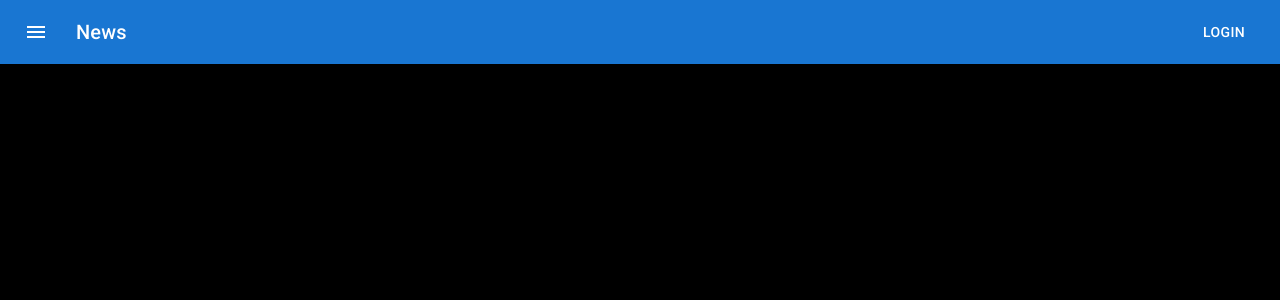
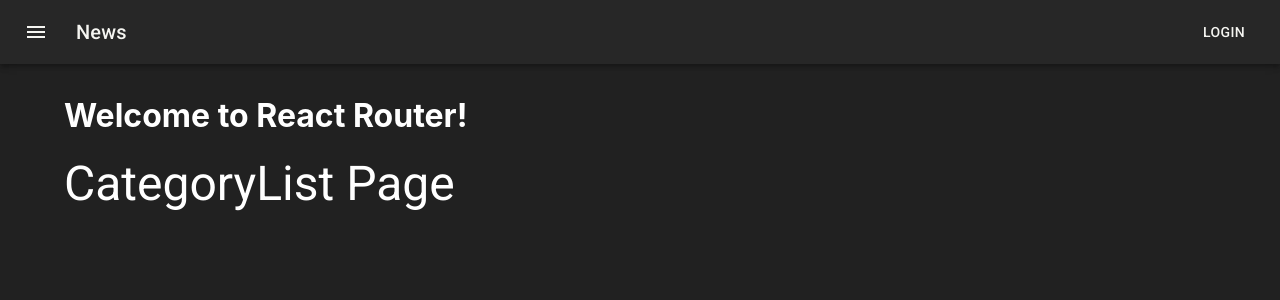
Before and after one commit to Alpiona/codeflix-admin-react, a React (Create React App) app: page / in a window 1280 px wide. Shown: the top 300 px of the page. Built offline with nearby package versions, Linux system fonts and the light colour scheme.

Commit message:
Create categorySlice

```diff
--- a/package.json
+++ b/package.json
@@ -18,6 +18,7 @@
     "react": "^18.2.0",
     "react-dom": "^18.2.0",
     "react-redux": "^8.0.5",
+    "react-router-dom": "^6.4.3",
     "react-scripts": "5.0.1",
     "typescript": "^4.8.4",
     "web-vitals": "^2.1.4"
--- a/src/App.tsx
+++ b/src/App.tsx
@@ -1,21 +1,37 @@
-import * as React from 'react';
 import { ThemeProvider } from '@mui/system';
-import { Box, createTheme } from '@mui/material';
+import { Box, Typography } from '@mui/material';
 import Header from './components/Header';
 import Layout from './components/Layout';
-
-const theme = createTheme({})
+import { appTheme } from './config/theme';
+import { Route, Routes } from 'react-router-dom';
+import { CategoryList } from './features/categories/ListCategory';
+import { CategoryEdit } from './features/categories/EditCategory';
+import { CategoryCreate } from './features/categories/CreateCategory';
 
 export default function App() {
   return(
-    <ThemeProvider theme={theme}>
+    <ThemeProvider theme={appTheme}>
       <Box component="main" sx={{
         height: "100vh",
-        backgroundColor: "#000"
+        backgroundColor: (theme) => theme.palette.grey[900]
       }}>
+
         <Header/>
         <Layout>
-          <h1>Ola Mundo</h1>
+          <h1>Welcome to React Router!</h1>
+          <Routes>
+            <Route path="/" element={<CategoryList />}></Route>
+            <Route path="/categories" element={<CategoryList />}></Route>
+            <Route path="/categories/create" element={<CategoryCreate />}></Route>
+            <Route path="/categories/edit/:id" element={<CategoryEdit />}></Route>
+
+            <Route path="*" element={
+              <Box sx={{color: "white"}}>
+                <Typography variant="h1">404</Typography>
+                <Typography variant="h2">Page not found!</Typography>
+              </Box>
+            }></Route>
+          </Routes>
         </Layout>
       </Box>
     </ThemeProvider>
--- a/src/app/store.ts
+++ b/src/app/store.ts
@@ -1,9 +1,11 @@
 import { configureStore, ThunkAction, Action } from '@reduxjs/toolkit';
 import counterReducer from '../features/counter/counterSlice';
+import categoriesReducer from '../features/categories/categorySlice';
 
 export const store = configureStore({
   reducer: {
     counter: counterReducer,
+    categories: categoriesReducer
   },
 });
 
--- a/src/components/Header.tsx
+++ b/src/components/Header.tsx
@@ -1,5 +1,4 @@
 import { AppBar, Box, Button, IconButton, Toolbar, Typography } from "@mui/material";
-import * as React from "react";
 import MenuIcon from '@mui/icons-material/Menu';
 
 export default function Header() {
--- a/src/components/Layout.tsx
+++ b/src/components/Layout.tsx
@@ -4,7 +4,13 @@ import React from 'react'
 export default function Layout({children}:{children: React.ReactNode}) {
   return (
     <Box>
-      <Container maxWidth="lg" sx={{mt:4, mb:4, bg:"white"}}>
+      <Container
+        maxWidth="lg"
+        sx={{
+          color: "white",
+          mt:4,
+          mb:4,
+        }}>
         {children}
       </Container>
     </Box>
--- /dev/null
+++ b/src/config/theme.ts
@@ -0,0 +1,10 @@
+import { createTheme } from "@mui/material";
+
+export const appTheme = createTheme({
+  palette:{
+    mode: 'dark',
+    primary: { main: "#f5f5f1"},
+    secondary: { main: "#E50914"},
+    text: { primary: "#f5f5f1"}
+  }
+})
--- /dev/null
+++ b/src/features/categories/CreateCategory.tsx
@@ -0,0 +1,9 @@
+import { Box, Typography } from "@mui/material";
+
+export const CategoryCreate = () => (
+  <Box>
+    <Typography variant="h3" component="h1">
+      CategoryCreate Page
+    </Typography>
+  </Box>
+)
--- /dev/null
+++ b/src/features/categories/EditCategory.tsx
@@ -0,0 +1,9 @@
+import { Box, Typography } from "@mui/material";
+
+export const CategoryEdit = () => (
+  <Box>
+    <Typography variant="h3" component="h1">
+      CategoryEdit Page
+    </Typography>
+  </Box>
+)
--- /dev/null
+++ b/src/features/categories/ListCategory.tsx
@@ -0,0 +1,9 @@
+import { Box, Typography } from "@mui/material";
+
+export const CategoryList = () => (
+  <Box>
+    <Typography variant="h3" component="h1">
+      CategoryList Page
+    </Typography>
+  </Box>
+)
--- /dev/null
+++ b/src/features/categories/categorySlice.ts
@@ -0,0 +1,41 @@
+import { createSlice } from "@reduxjs/toolkit";
+
+interface Category {
+  id: string;
+  name: string;
+  is_active: boolean;
+  created_at: string;
+  updated_at: string;
+  deleted_at: null | string;
+  description: null | string;
+}
+
+const category: Category = {
+  id: "69ac8640-c55d-5033-9e61-51d42f7d4592",
+  name: "Olive",
+  description: "Earum quo at dolor tempore nisi.",
+  is_active: true,
+  deleted_at: null,
+  created_at: "2022-08-15T10:59:09+0000",
+  updated_at: "2022-08-15T10:59:09+0000",
+}
+
+export const initialState = [
+  category,
+  {...category, id:"c3e067d5-0b9f-5379-9061-b3b5a93c015f", name: "Peach"},
+  {...category, id:"2ae109f3-d5a2-5fb2-b812-95238f025408", name: "Apple"},
+  {...category, id:"80cab0d3-8047-5024-a34d-f91b24acf729", name: "Banana"},
+]
+
+const categoriesSlice = createSlice({
+  name: 'categories',
+  initialState,
+  reducers: {
+    createCategory(state, action){},
+    updateCategory(state, action){},
+    deleteCategory(state, action){},
+
+  }
+})
+
+export default categoriesSlice.reducer
--- a/src/index.tsx
+++ b/src/index.tsx
@@ -5,15 +5,18 @@ import { store } from './app/store';
 import App from './App';
 import reportWebVitals from './reportWebVitals';
 import './index.css';
+import { BrowserRouter } from 'react-router-dom';
 
 const container = document.getElementById('root')!;
 const root = createRoot(container);
 
 root.render(
   <React.StrictMode>
-    <Provider store={store}>
-      <App />
-    </Provider>
+    <BrowserRouter>
+      <Provider store={store}>
+        <App />
+      </Provider>
+    </BrowserRouter>
   </React.StrictMode>
 );
 
```
Also changed, not shown: 1 other file (tests, documents, lock files or other folders).
